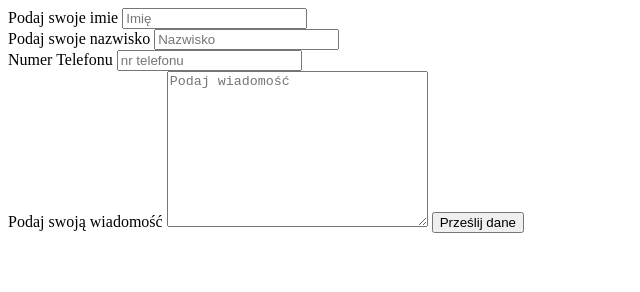
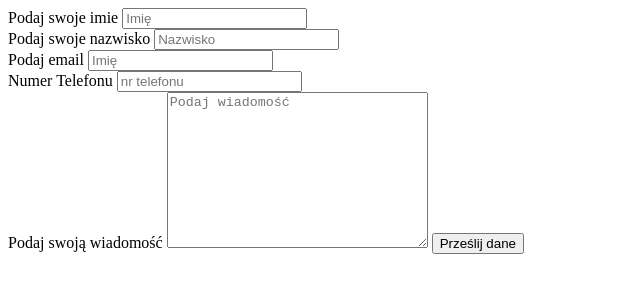
Before and after one commit to khorzon/khorzon.github.io, a plain HTML site: page formspree/index.html in a window 1280 px wide. Shown: the whole page, without its empty margins (0-640 px from the left). Drawn offline with Linux system fonts and the light colour scheme.

Commit message:
dodanie formularza formspree v2

```diff
--- a/formspree/index.html
+++ b/formspree/index.html
@@ -15,13 +15,15 @@
         <!--  -->
 
         <label for="imie" >Podaj swoje imie</label>
-        <input type="text" name="imie" id="imie" placeholder="Imię"> <br>
+        <input type="text" name="imie" id="imie" placeholder="Imię" required> <br>
         <label for="nazwisko">Podaj swoje nazwisko</label>
-        <input type="text" name="nazwisko" id="nazwisko" placeholder="Nazwisko"> <br>
+        <input type="text" name="nazwisko" id="nazwisko" placeholder="Nazwisko" required> <br>
+        <label for="email" >Podaj email</label>
+        <input type="email" name="email" id="email" placeholder="Imię" required> <br>
         <label for="tel">Numer Telefonu</label>
-        <input type="number" maxlength="10" name="tel" id="tel" placeholder="nr telefonu"> <br>
+        <input type="number" maxlength="10" name="tel" id="tel" placeholder="nr telefonu" required> <br>
         <label for="message">Podaj swoją wiadomość</label>
-        <textarea name="message" id="message" cols="30" rows="10" placeholder="Podaj wiadomość"></textarea>
+        <textarea name="message" id="message" cols="30" rows="10" placeholder="Podaj wiadomość" required></textarea>
 
 
         <button type="submit">Prześlij dane</button>
```
